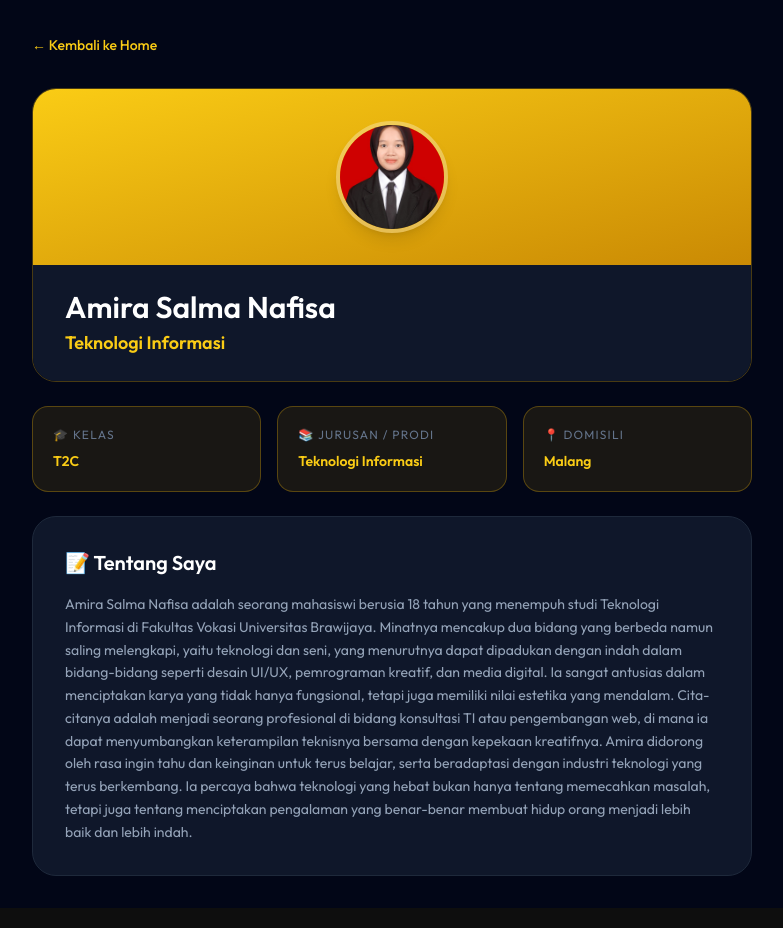
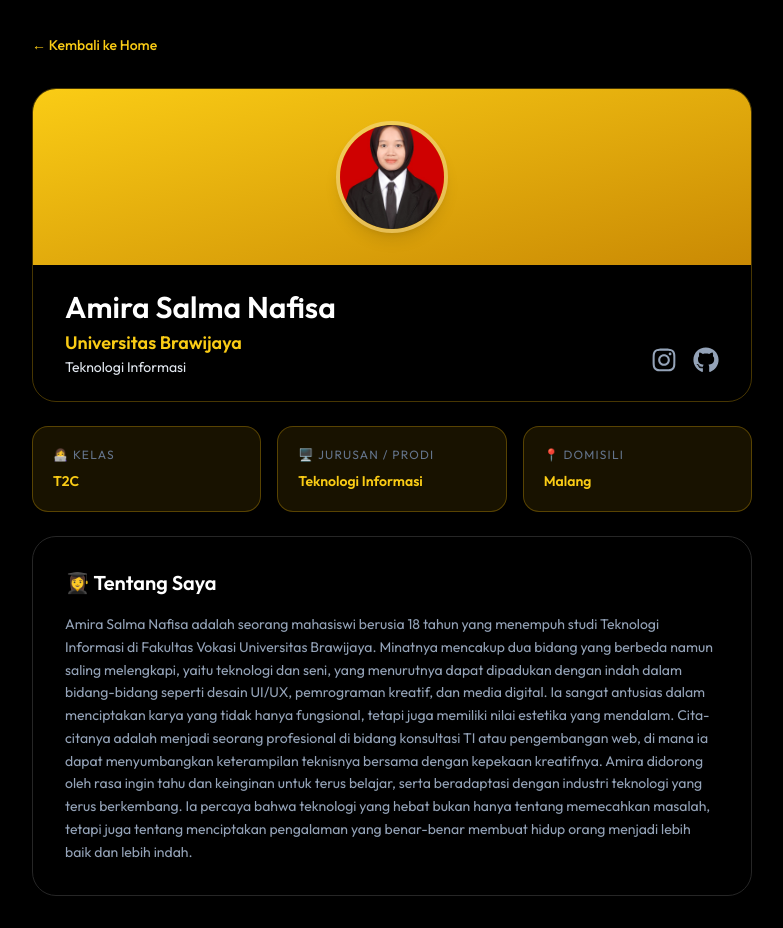
Before and after one commit to asalmanafisa/profile-project-t2c, a React (Create React App) app in the folder profile-project/: page /amira-salma-nafisa in a window 1280 px wide. Shown: the whole page, without its empty margins (248-1031 px from the left). Built offline with nearby package versions, Linux system fonts and the light colour scheme.

Commit message:
update: menambahkan fitur sosial media di profil Amira, Farah, Yasmine

```diff
--- a/profile-project/package.json
+++ b/profile-project/package.json
@@ -3,8 +3,12 @@
   "version": "1.0.0",
   "private": true,
   "dependencies": {
+    "@fortawesome/fontawesome-svg-core": "^7.2.0",
+    "@fortawesome/free-brands-svg-icons": "^7.2.0",
+    "@fortawesome/react-fontawesome": "^3.3.0",
     "react": "^18.2.0",
     "react-dom": "^18.2.0",
+    "react-icons": "^5.6.0",
     "react-router-dom": "^6.22.0",
     "react-scripts": "5.0.1"
   },
--- a/profile-project/src/pages/AmiraSalmaNafisa.jsx
+++ b/profile-project/src/pages/AmiraSalmaNafisa.jsx
@@ -1,12 +1,11 @@
 import { Link } from 'react-router-dom'
+import { FaInstagram, FaGithub, FaLinkedin } from 'react-icons/fa';
 
-// ============================================================
-//  GANTI DATA DI BAWAH INI DENGAN DATA KAMU SENDIRI
-// ============================================================
 const profile = {
   nama: 'Amira Salma Nafisa',
   kelas: 'T2C',
   jurusan: 'Teknologi Informasi',
+  universitas: 'Universitas Brawijaya',
   domisili: 'Malang',
   image: '/image-amira/pasfoto.png',   // letakkan file profile.png di folder public/
   tentang: `Amira Salma Nafisa adalah seorang mahasiswi berusia 18 tahun yang menempuh studi Teknologi Informasi di Fakultas Vokasi Universitas Brawijaya. Minatnya mencakup dua bidang yang berbeda namun saling melengkapi, yaitu teknologi dan seni, yang menurutnya dapat dipadukan dengan indah dalam bidang-bidang seperti desain UI/UX, pemrograman kreatif, dan media digital. Ia sangat antusias dalam menciptakan karya yang tidak hanya fungsional, tetapi juga memiliki nilai estetika yang mendalam. Cita-citanya adalah menjadi seorang profesional di bidang konsultasi TI atau pengembangan web, di mana ia dapat menyumbangkan keterampilan teknisnya bersama dengan kepekaan kreatifnya. Amira didorong oleh rasa ingin tahu dan keinginan untuk terus belajar, serta beradaptasi dengan industri teknologi yang terus berkembang. Ia percaya bahwa teknologi yang hebat bukan hanya tentang memecahkan masalah, tetapi juga tentang menciptakan pengalaman yang benar-benar membuat hidup orang menjadi lebih baik dan lebih indah.`,
@@ -16,12 +15,11 @@ const profile = {
   themeBg: 'bg-yellow-500/10',
   backColor: 'text-yellow-400 hover:text-yellow-300',
 }
-// ============================================================
+
 
 function AmiraSalmaNafisa() {
   return (
-    <div className="min-h-screen bg-slate-950 text-white">
-
+    <div className="min-h-screen bg-black text-white">
       {/* Back button */}
       <div className="max-w-3xl mx-auto px-6 pt-8">
         <Link
@@ -33,10 +31,9 @@ function AmiraSalmaNafisa() {
       </div>
 
       <div className="max-w-3xl mx-auto px-6 py-8">
-
-        {/* Header Card */}
+        {/* Header Section */}
         <div className={`relative rounded-3xl overflow-hidden border ${profile.themeBorder} mb-6`}>
-          {/* Banner dengan gambar avatar */}
+          {/* Cover Photo Area */}
           <div className={`bg-gradient-to-br ${profile.themeGradient} h-44 flex items-center justify-center`}>
             <img
               src={profile.image}
@@ -45,49 +42,97 @@ function AmiraSalmaNafisa() {
             />
           </div>
 
-          {/* Name area */}
-          <div className="bg-slate-900 px-8 py-6">
-            <h1 className="text-3xl font-extrabold text-white">{profile.nama}</h1>
-            <p className={`${profile.themeText} font-semibold text-lg mt-1`}>{profile.jurusan}</p>
+          {/* Profile Info Area */}
+          <div className="bg-black-900 px-8 py-6">
+            <div className="flex flex-col md:flex-row md:items-end justify-between gap-4">
+              <div>
+                <h1 className="text-3xl font-extrabold text-white">{profile.nama}</h1>
+                <p className={`${profile.themeText} font-semibold text-lg mt-1`}>
+                  {profile.universitas}
+                </p>
+                {profile.jurusan && (
+                  <p className="text-slate-200 text-sm mt-0">
+                    {profile.jurusan}</p>
+                )}
+              </div>
+
+              {/* Social Media Icons Area */}
+              <div className="flex gap-4 pb-1">
+                <a
+                  href="https://instagram.com/amirasalmaaa"
+                  target="_blank"
+                  rel="noopener noreferrer"
+                  className="text-slate-400 hover:text-pink-500 hover:scale-110 transition-all duration-300"
+                  title="Instagram"
+                >
+                  <FaInstagram size={26} />
+                </a>
+                <a
+                  href="https://github.com/asalmanafisa"
+                  target="_blank"
+                  rel="noopener noreferrer"
+                  className="text-slate-400 hover:text-white hover:scale-110 transition-all duration-300"
+                  title="Github"
+                >
+                  <FaGithub size={26} />
+                </a>
+              </div>
+            </div>
           </div>
         </div>
 
-        {/* Info Grid */}
+        {/* Info Cards Grid */}
         <div className="grid grid-cols-1 sm:grid-cols-3 gap-4 mb-6">
           <InfoCard
-            icon="🎓" label="Kelas" value={profile.kelas}
-            themeBg={profile.themeBg} themeBorder={profile.themeBorder} themeText={profile.themeText}
+            icon="👩‍💻"
+            label="Kelas"
+            value={profile.kelas}
+            themeBg={profile.themeBg}
+            themeBorder={profile.themeBorder}
+            themeText={profile.themeText}
           />
           <InfoCard
-            icon="📚" label="Jurusan / Prodi" value={profile.jurusan}
-            themeBg={profile.themeBg} themeBorder={profile.themeBorder} themeText={profile.themeText}
+            icon="🖥️"
+            label="Jurusan / Prodi"
+            value={profile.jurusan}
+            themeBg={profile.themeBg}
+            themeBorder={profile.themeBorder}
+            themeText={profile.themeText}
           />
           <InfoCard
-            icon="📍" label="Domisili" value={profile.domisili}
-            themeBg={profile.themeBg} themeBorder={profile.themeBorder} themeText={profile.themeText}
+            icon="📍"
+            label="Domisili"
+            value={profile.domisili}
+            themeBg={profile.themeBg}
+            themeBorder={profile.themeBorder}
+            themeText={profile.themeText}
           />
         </div>
 
-        {/* About */}
-        <div className="bg-slate-900 border border-slate-800 rounded-3xl p-8">
-          <h2 className="text-xl font-bold text-white mb-4">📝 Tentang Saya</h2>
+        {/* Tentang Section */}
+        <div className="bg-black border border-neutral-800 rounded-3xl p-8">
+          <h2 className="text-xl font-bold text-white mb-4">
+            <span>👩‍🎓</span> Tentang Saya
+          </h2>
           <p className="text-slate-400 leading-relaxed whitespace-pre-line text-sm">
             {profile.tentang}
           </p>
         </div>
-
       </div>
     </div>
-  )
+  );
 }
 
+// Sub-component untuk Card agar kode utama tetap rapi
 function InfoCard({ icon, label, value, themeBg, themeBorder, themeText }) {
   return (
-    <div className={`${themeBg} border ${themeBorder} rounded-2xl p-5`}>
-      <p className="text-slate-500 text-xs uppercase tracking-widest mb-2">{icon} {label}</p>
+    <div className={`${themeBg} border ${themeBorder} rounded-2xl p-5 hover}:bg-opacity-20 transition`}>
+      <p className="text-slate-500 text-xs uppercase tracking-widest mb-2">
+        {icon} {label}
+      </p>
       <p className={`font-bold text-sm ${themeText}`}>{value}</p>
     </div>
-  )
+  );
 }
 
 export default AmiraSalmaNafisa
--- a/profile-project/src/pages/FarahNaylulFauzia.jsx
+++ b/profile-project/src/pages/FarahNaylulFauzia.jsx
@@ -1,10 +1,12 @@
 import { Link } from 'react-router-dom'
+import { FaInstagram, FaGithub, FaLinkedin } from 'react-icons/fa';
 
 const profile = {
   nama: 'Farah Naylul Fauzia',
   kelas: 'T2C',
   jurusan: 'Teknologi Informasi',
-  domisili: 'Blitar',
+  universitas: 'Universitas Brawijaya',
+  domisili: 'Blitar, Jawa Timur',
   image: '/image/profile.png',
   tentang: `Halo! Perkenalkan saya Farah Naylul Fauzia mahasiswa Teknologi Informasi di Fakultas Vokasi Universitas Brawijaya. Ketertarikan saya terhadap dunia teknologi mulai berkembang sejak memasuki masa perkuliahan. Saya memiliki minat khusus pada bidang desain UI/UX, terutama dalam merancang tampilan yang menarik dan memberikan pengalaman pengguna yang optimal. Selain itu, saya memiliki latar belakang pendidikan di bidang bisnis sejak Sekolah Menengah Kejuruan. Hal ini membantu saya memahami kebutuhan pengguna dari sisi pasar serta menggabungkan aspek teknologi dan bisnis dalam pengembangan produk digital yang efektif, inovatif, dan berorientasi pada pengguna di berbagai kebutuhan industri saat ini.`,
   themeGradient: 'from-pink-400 to-pink-600',
@@ -17,7 +19,6 @@ const profile = {
 function FarahNaylulFauzia() {
   return (
     <div className="min-h-screen bg-black text-white">
-
       {/* Back button */}
       <div className="max-w-3xl mx-auto px-6 pt-8">
         <Link
@@ -29,10 +30,9 @@ function FarahNaylulFauzia() {
       </div>
 
       <div className="max-w-3xl mx-auto px-6 py-8">
-
-        {/* Header Card */}
+        {/* Header Section */}
         <div className={`relative rounded-3xl overflow-hidden border ${profile.themeBorder} mb-6`}>
-          {/* Banner dengan gambar avatar */}
+          {/* Cover Photo Area */}
           <div className={`bg-gradient-to-br ${profile.themeGradient} h-44 flex items-center justify-center`}>
             <img
               src={profile.image}
@@ -41,49 +41,97 @@ function FarahNaylulFauzia() {
             />
           </div>
 
-          {/* Name area */}
-          <div className="bg-black px-8 py-6">
-            <h1 className="text-3xl font-extrabold text-white">{profile.nama}</h1>
-            <p className={`${profile.themeText} font-semibold text-lg mt-1`}>{profile.jurusan}</p>
+          {/* Profile Info Area */}
+          <div className="bg-black-900 px-8 py-6">
+            <div className="flex flex-col md:flex-row md:items-end justify-between gap-4">
+              <div>
+                <h1 className="text-3xl font-extrabold text-white">{profile.nama}</h1>
+                <p className={`${profile.themeText} font-semibold text-lg mt-1`}>
+                  {profile.universitas}
+                </p>
+                {profile.jurusan && (
+                  <p className="text-slate-200 text-sm mt-0">
+                    {profile.jurusan}</p>
+                )}
+              </div>
+
+              {/* Social Media Icons Area */}
+              <div className="flex gap-4 pb-1">
+                <a
+                  href="https://instagram.com/farnyyzia"
+                  target="_blank"
+                  rel="noopener noreferrer"
+                  className="text-slate-400 hover:text-pink-500 hover:scale-110 transition-all duration-300"
+                  title="Instagram"
+                >
+                  <FaInstagram size={26} />
+                </a>
+                <a
+                  href="https://github.com/farahfauzia"
+                  target="_blank"
+                  rel="noopener noreferrer"
+                  className="text-slate-400 hover:text-white hover:scale-110 transition-all duration-300"
+                  title="Github"
+                >
+                  <FaGithub size={26} />
+                </a>
+              </div>
+            </div>
           </div>
         </div>
 
-        {/* Info Grid */}
+        {/* Info Cards Grid */}
         <div className="grid grid-cols-1 sm:grid-cols-3 gap-4 mb-6">
           <InfoCard
-            icon="🎓" label="Kelas" value={profile.kelas}
-            themeBg={profile.themeBg} themeBorder={profile.themeBorder} themeText={profile.themeText}
+            icon="👩‍💻"
+            label="Kelas"
+            value={profile.kelas}
+            themeBg={profile.themeBg}
+            themeBorder={profile.themeBorder}
+            themeText={profile.themeText}
           />
           <InfoCard
-            icon="📚" label="Jurusan / Prodi" value={profile.jurusan}
-            themeBg={profile.themeBg} themeBorder={profile.themeBorder} themeText={profile.themeText}
+            icon="🖥️"
+            label="Jurusan / Prodi"
+            value={profile.jurusan}
+            themeBg={profile.themeBg}
+            themeBorder={profile.themeBorder}
+            themeText={profile.themeText}
           />
           <InfoCard
-            icon="📍" label="Domisili" value={profile.domisili}
-            themeBg={profile.themeBg} themeBorder={profile.themeBorder} themeText={profile.themeText}
+            icon="📍"
+            label="Domisili"
+            value={profile.domisili}
+            themeBg={profile.themeBg}
+            themeBorder={profile.themeBorder}
+            themeText={profile.themeText}
           />
         </div>
 
-        {/* About */}
+        {/* Tentang Section */}
         <div className="bg-black border border-neutral-800 rounded-3xl p-8">
-          <h2 className="text-xl font-bold text-white mb-4">📝 Tentang Saya</h2>
+          <h2 className="text-xl font-bold text-white mb-4">
+            <span>👩‍🎓</span> Tentang Saya
+          </h2>
           <p className="text-slate-400 leading-relaxed whitespace-pre-line text-sm">
             {profile.tentang}
           </p>
         </div>
-
       </div>
     </div>
-  )
+  );
 }
 
+// Sub-component untuk Card agar kode utama tetap rapi
 function InfoCard({ icon, label, value, themeBg, themeBorder, themeText }) {
   return (
-    <div className={`${themeBg} border ${themeBorder} rounded-2xl p-5`}>
-      <p className="text-slate-500 text-xs uppercase tracking-widest mb-2">{icon} {label}</p>
+    <div className={`${themeBg} border ${themeBorder} rounded-2xl p-5 hover}:bg-opacity-20 transition`}>
+      <p className="text-slate-500 text-xs uppercase tracking-widest mb-2">
+        {icon} {label}
+      </p>
       <p className={`font-bold text-sm ${themeText}`}>{value}</p>
     </div>
-  )
+  );
 }
 
 export default FarahNaylulFauzia
--- a/profile-project/src/pages/YasmineShaviraAhmad.jsx
+++ b/profile-project/src/pages/YasmineShaviraAhmad.jsx
@@ -1,4 +1,5 @@
-import { Link } from 'react-router-dom'
+import { Link } from 'react-router-dom';
+import { FaInstagram, FaGithub, FaLinkedin } from 'react-icons/fa';
 
 const profile = {
   nama: 'Yasmine Shavira Ahmad',
@@ -18,78 +19,126 @@ const profile = {
   themeGradient: 'from-blue-900 to-sky-400 to-blue-300',
   themeText: 'text-sky-300',
   themeBorder: 'border-blue-900/30',
-  themeBg: 'bg-black-800/10',
+  themeBg: 'bg-blue-900/10',
   backColor: 'text-sky-300 hover:text-sky-300',
-}
+};
 
 function YasmineShaviraAhmad() {
   return (
-    <div className="min-h-screen bg-slate-950 text-white">
+    <div className="min-h-screen bg-black text-white">
       {/* Back button */}
       <div className="max-w-3xl mx-auto px-6 pt-8">
         <Link
           to="/"
-          className={`inline-flex items-center gap-2 text-sm font-medium ${profile.backColor} transition`}>
+          className={`inline-flex items-center gap-2 text-sm font-medium ${profile.backColor} transition`}
+        >
           ← Kembali ke Home
         </Link>
       </div>
 
       <div className="max-w-3xl mx-auto px-6 py-8">
-        {/* header */}
+        {/* Header Section */}
         <div className={`relative rounded-3xl overflow-hidden border ${profile.themeBorder} mb-6`}>
-          {/* foto */}
-          <div className={`bg-gradient-to-br ${profile.themeGradient} h-52 flex items-center justify-center`}>
+          {/* Cover Photo Area */}
+          <div className={`bg-gradient-to-br ${profile.themeGradient} h-44 flex items-center justify-center`}>
             <img
               src={profile.image}
               alt={`Avatar ${profile.nama}`}
-              className="w-40 h-40 rounded-full object-cover border-4 border-black/55 shadow-lg"/>
+              className="w-28 h-28 rounded-full object-cover border-4 border-white/30 shadow-lg"
+            />
           </div>
 
-          {/* nama area bagian atas */}
-          <div className="bg-slate-900 px-8 py-6">
+          {/* Profile Info Area */}
+          <div className="bg-black-900 px-8 py-6">
+            <div className="flex flex-col md:flex-row md:items-end justify-between gap-4">
+              <div>
                 <h1 className="text-3xl font-extrabold text-white">{profile.nama}</h1>
                 <p className={`${profile.themeText} font-semibold text-lg mt-1`}>
                   {profile.universitas}
                 </p>
                 {profile.jurusan && (
                   <p className="text-slate-200 text-sm mt-0">
-                {profile.jurusan} </p>
+                    {profile.jurusan}</p>
                 )}
+              </div>
+
+              {/* Social Media Icons Area */}
+              <div className="flex gap-4 pb-1">
+                <a
+                  href="https://instagram.com/244.hyssa"
+                  target="_blank"
+                  rel="noopener noreferrer"
+                  className="text-slate-400 hover:text-pink-500 hover:scale-110 transition-all duration-300"
+                  title="Instagram"
+                >
+                  <FaInstagram size={26} />
+                </a>
+                <a
+                  href="https://github.com/yasmineesha"
+                  target="_blank"
+                  rel="noopener noreferrer"
+                  className="text-slate-400 hover:text-white hover:scale-110 transition-all duration-300"
+                  title="Github"
+                >
+                  <FaGithub size={26} />
+                </a>
+              </div>
+            </div>
           </div>
         </div>
 
-        {/* grid */}
+        {/* Info Cards Grid */}
         <div className="grid grid-cols-1 sm:grid-cols-3 gap-4 mb-6">
           <InfoCard
-            icon="👩‍💻" label="Kelas" value={profile.kelas}
-            themeBg={profile.themeBg} themeBorder={profile.themeBorder} themeText={profile.themeText}/>
+            icon="👩‍💻"
+            label="Kelas"
+            value={profile.kelas}
+            themeBg={profile.themeBg}
+            themeBorder={profile.themeBorder}
+            themeText={profile.themeText}
+          />
           <InfoCard
-            icon="🖥️" label="Jurusan / Prodi" value={profile.jurusan}
-            themeBg={profile.themeBg} themeBorder={profile.themeBorder} themeText={profile.themeText}/>
+            icon="🖥️"
+            label="Jurusan / Prodi"
+            value={profile.jurusan}
+            themeBg={profile.themeBg}
+            themeBorder={profile.themeBorder}
+            themeText={profile.themeText}
+          />
           <InfoCard
-            icon="📍" label="Domisili" value={profile.domisili}
-            themeBg={profile.themeBg} themeBorder={profile.themeBorder} themeText={profile.themeText}/>
+            icon="📍"
+            label="Domisili"
+            value={profile.domisili}
+            themeBg={profile.themeBg}
+            themeBorder={profile.themeBorder}
+            themeText={profile.themeText}
+          />
         </div>
 
-        {/* tentang */}
-        <div className="bg-slate-900 border border-slate-800 rounded-3xl p-8">
-          <h2 className="text-xl font-bold text-white mb-4">👩‍🎓 Tentang Saya</h2>
+        {/* Tentang Section */}
+        <div className="bg-black border border-neutral-800 rounded-3xl p-8">
+          <h2 className="text-xl font-bold text-white mb-4">
+            <span>👩‍🎓</span> Tentang Saya
+          </h2>
           <p className="text-slate-400 leading-relaxed whitespace-pre-line text-sm">
             {profile.tentang}
           </p>
         </div>
       </div>
     </div>
-  )
+  );
 }
 
+// Sub-component untuk Card agar kode utama tetap rapi
 function InfoCard({ icon, label, value, themeBg, themeBorder, themeText }) {
   return (
-    <div className={`${themeBg} border ${themeBorder} rounded-2xl p-5`}>
-      <p className="text-slate-500 text-xs uppercase tracking-widest mb-2">{icon} {label}</p>
+    <div className={`${themeBg} border ${themeBorder} rounded-2xl p-5 hover}:bg-opacity-20 transition`}>
+      <p className="text-slate-500 text-xs uppercase tracking-widest mb-2">
+        {icon} {label}
+      </p>
       <p className={`font-bold text-sm ${themeText}`}>{value}</p>
     </div>
-  )
+  );
 }
 
-export default YasmineShaviraAhmad
+export default YasmineShaviraAhmad;
```
Also changed, not shown: 1 other file (tests, documents, lock files or other folders). Lines whose indentation alone changed are shown as unchanged.
